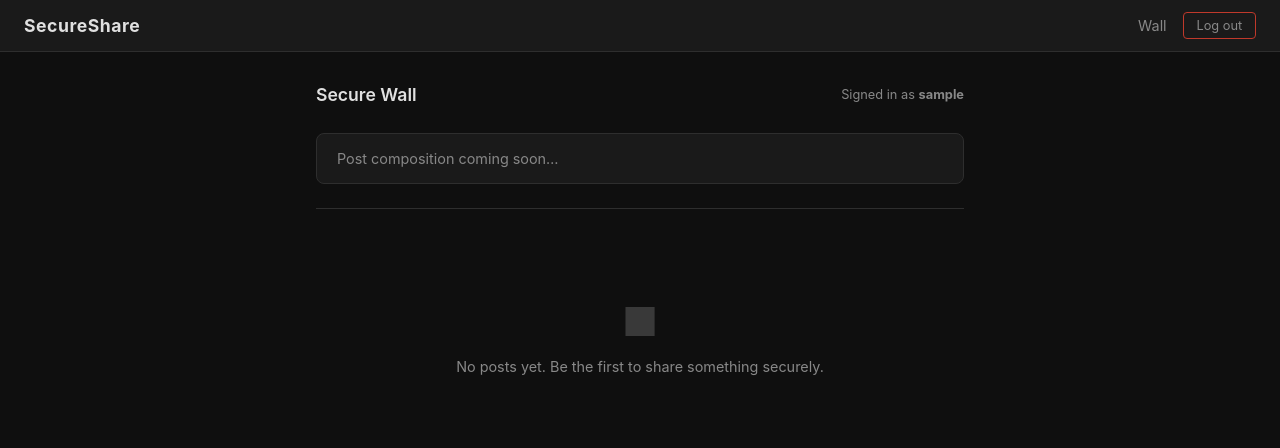
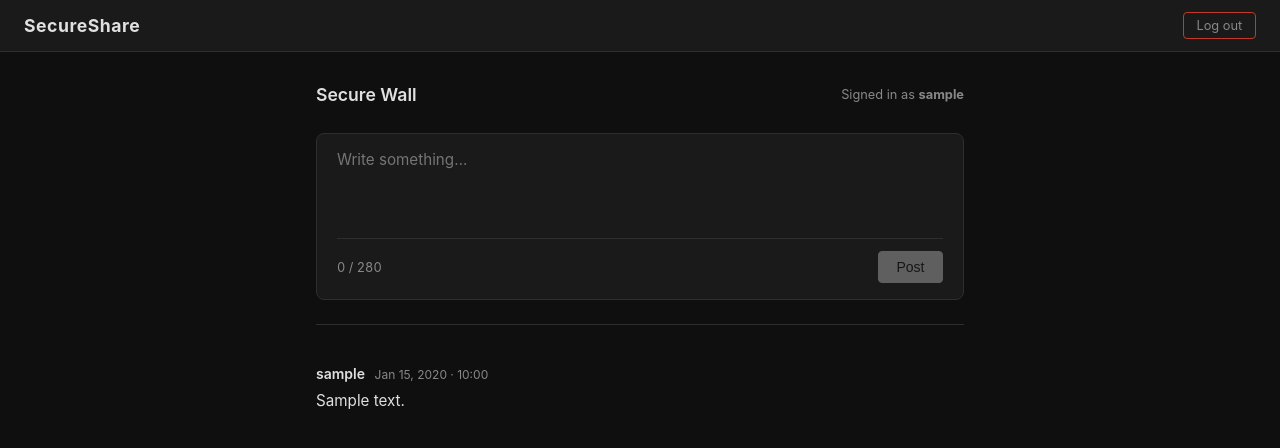
Before and after one commit to camurriusu/e2e-social-media, a Flask app: page /wall in a window 1280 px wide. Shown: the top 448 px of the page. Run offline with Flask 3, Linux system fonts and the light colour scheme; the visitor is signed in with stand-in values (Sample User, id 1); tables that the repository leaves empty hold one stand-in row (values such as "Sample post").

Commit message:
Users can post to the Wall with a 280 character limit.

```diff
--- a/app/templates/base.html
+++ b/app/templates/base.html
@@ -109,7 +109,6 @@
 <nav>
   <span class="nav-brand">SecureShare</span>
   <div class="nav-links">
-    <a href="{{ url_for('views.wall') }}">Wall</a>
     <a href="{{ url_for('views.logout') }}" class="btn btn-danger" style="padding:.3rem .8rem;font-size:.8rem;">Log out</a>
   </div>
 </nav>
--- a/app/templates/wall.html
+++ b/app/templates/wall.html
@@ -17,36 +17,92 @@
   .wall-header h2 { font-size: 1.1rem; font-weight: 600; }
   .wall-header .meta { font-size: .8rem; color: var(--text-dim); }
 
-  /* Compose box placeholder */
+  /* Compose */
   .compose {
     background: var(--surface);
     border: 1px solid var(--border);
     border-radius: 8px;
     padding: 1rem 1.25rem;
     margin-bottom: 1.5rem;
+  }
+  .compose textarea {
+    width: 100%;
+    background: transparent;
+    border: none;
+    outline: none;
+    color: var(--text);
+    font-size: .95rem;
+    font-family: inherit;
+    resize: none;
+    min-height: 72px;
+  }
+  .compose-footer {
+    display: flex;
+    align-items: center;
+    justify-content: space-between;
+    margin-top: .75rem;
+    padding-top: .75rem;
+    border-top: 1px solid var(--border);
+  }
+  .char-count {
+    font-size: .8rem;
     color: var(--text-dim);
-    font-size: .9rem;
+    font-variant-numeric: tabular-nums;
+    transition: color .15s;
   }
+  .char-count.warn { color: #e0a020; }
+  .char-count.over { color: var(--danger); }
 
-  /* Empty state */
+  #post-btn:disabled { opacity: .35; cursor: not-allowed; }
+
+  /* Feed */
+  .divider { border: none; border-top: 1px solid var(--border); margin: 0 0 1.5rem; }
+
+  .post {
+    padding: 1rem 0;
+    border-bottom: 1px solid var(--border);
+  }
+  .post:last-child { border-bottom: none; }
+  .post-meta {
+    display: flex;
+    gap: .6rem;
+    align-items: baseline;
+    margin-bottom: .4rem;
+  }
+  .post-author { font-size: .875rem; font-weight: 600; }
+  .post-time   { font-size: .75rem; color: var(--text-dim); }
+
+  .post-body {
+    font-size: .95rem;
+    line-height: 1.55;
+    white-space: pre-wrap;
+    word-break: break-word;
+  }
+  .post-body.collapsed {
+    display: -webkit-box;
+    -webkit-line-clamp: 5;
+    -webkit-box-orient: vertical;
+    overflow: hidden;
+  }
+  .read-more {
+    margin-top: .35rem;
+    font-size: .8rem;
+    color: var(--text-dim);
+    background: none;
+    border: none;
+    padding: 0;
+    cursor: pointer;
+    font-family: inherit;
+  }
+  .read-more:hover { color: var(--text); }
+
   .empty-state {
     text-align: center;
     padding: 4rem 1rem;
     color: var(--text-dim);
   }
-  .empty-state .icon {
-    font-size: 2.5rem;
-    margin-bottom: .75rem;
-    opacity: .35;
-  }
+  .empty-state .icon { margin-bottom: .75rem; opacity: .3; }
   .empty-state p { font-size: .9rem; }
-
-  /* Divider */
-  .divider {
-    border: none;
-    border-top: 1px solid var(--border);
-    margin: 0 0 1.5rem;
-  }
 </style>
 
 <div class="wall-layout">
@@ -55,15 +111,70 @@
     <span class="meta">Signed in as <strong>{{ username }}</strong></span>
   </div>
 
-  <div class="compose">
-    Post composition coming soon&hellip;
-  </div>
+  <form class="compose" method="POST" action="{{ url_for('views.wall') }}" id="compose-form">
+    <textarea name="content" id="compose-text" placeholder="Write something…"></textarea>
+    <div class="compose-footer">
+      <span class="char-count" id="char-count">0 / 280</span>
+      <button type="submit" class="btn btn-primary" id="post-btn" disabled>Post</button>
+    </div>
+  </form>
 
   <hr class="divider">
 
-  <div class="empty-state">
-    <div class="icon">&#9632;</div>
-    <p>No posts yet. Be the first to share something securely.</p>
-  </div>
+  {% if posts %}
+    <div class="feed">
+      {% for post in posts %}
+        <div class="post">
+          <div class="post-meta">
+            <span class="post-author">{{ post.author.username }}</span>
+            <span class="post-time">{{ post.created_at.strftime("%b %d, %Y · %H:%M") }}</span>
+          </div>
+          <div class="post-body collapsed" data-post-body>{{ post.content }}</div>
+        </div>
+      {% endfor %}
+    </div>
+  {% else %}
+    <div class="empty-state">
+      <div class="icon">
+        <svg xmlns="http://www.w3.org/2000/svg" width="40" height="40" viewBox="0 0 24 24" fill="none" stroke="currentColor" stroke-width="1.5" stroke-linecap="round" stroke-linejoin="round">
+          <path d="M21 15a2 2 0 0 1-2 2H7l-4 4V5a2 2 0 0 1 2-2h14a2 2 0 0 1 2 2z"/>
+        </svg>
+      </div>
+      <p>No posts yet. Be the first to share something.</p>
+    </div>
+  {% endif %}
 </div>
+
+<script>
+  const MAX = 280;
+
+  /* ── Compose counter ── */
+  const textarea = document.getElementById("compose-text");
+  const counter  = document.getElementById("char-count");
+  const postBtn  = document.getElementById("post-btn");
+
+  textarea.addEventListener("input", () => {
+    const len = textarea.value.length;
+    counter.textContent = `${len} / ${MAX}`;
+    counter.className = "char-count" +
+      (len > MAX ? " over" : len >= MAX - 20 ? " warn" : "");
+    postBtn.disabled = len === 0 || len > MAX;
+  });
+
+  /* ── Read more / Read less ── */
+  document.querySelectorAll("[data-post-body]").forEach(body => {
+    /* Only add the toggle if the content is actually clamped */
+    if (body.scrollHeight <= body.clientHeight) return;
+
+    const btn = document.createElement("button");
+    btn.className = "read-more";
+    btn.textContent = "Read more";
+    body.after(btn);
+
+    btn.addEventListener("click", () => {
+      const collapsed = body.classList.toggle("collapsed");
+      btn.textContent = collapsed ? "Read more" : "Read less";
+    });
+  });
+</script>
 {% endblock %}
--- a/app/views.py
+++ b/app/views.py
@@ -1,7 +1,7 @@
 from flask import Blueprint, flash, redirect, render_template, request, session, url_for
 
 from .db import db
-from .models import User
+from .models import Post, User
 
 views = Blueprint("views", __name__)
 
@@ -97,8 +97,20 @@ def logout():
     return redirect(url_for("views.login"))
 
 
-@views.get("/wall")
+@views.route("/wall", methods=["GET", "POST"])
 @_login_required
 def wall():
     user = _current_user()
-    return render_template("wall.html", username=user.username)
+    if user is None:
+        session.clear()
+        return redirect(url_for("views.login"))
+
+    if request.method == "POST":
+        content = request.form.get("content", "").strip()
+        if content and len(content) <= 280:
+            db.session.add(Post(user_id=user.id, content=content))
+            db.session.commit()
+        return redirect(url_for("views.wall"))
+
+    posts = Post.query.order_by(Post.created_at.desc()).all()
+    return render_template("wall.html", username=user.username, posts=posts)
```
Also changed, not shown: app/models.py (+11 -0 lines).
